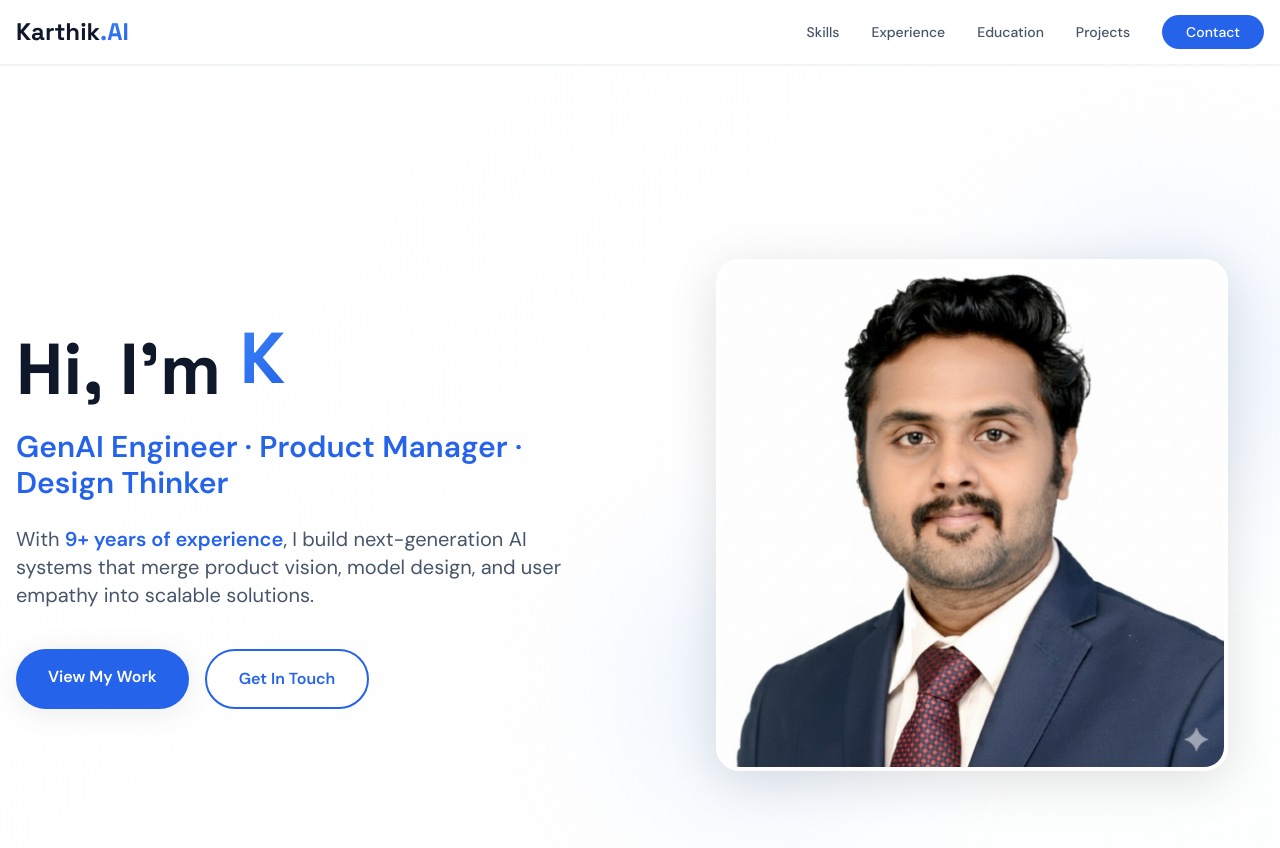
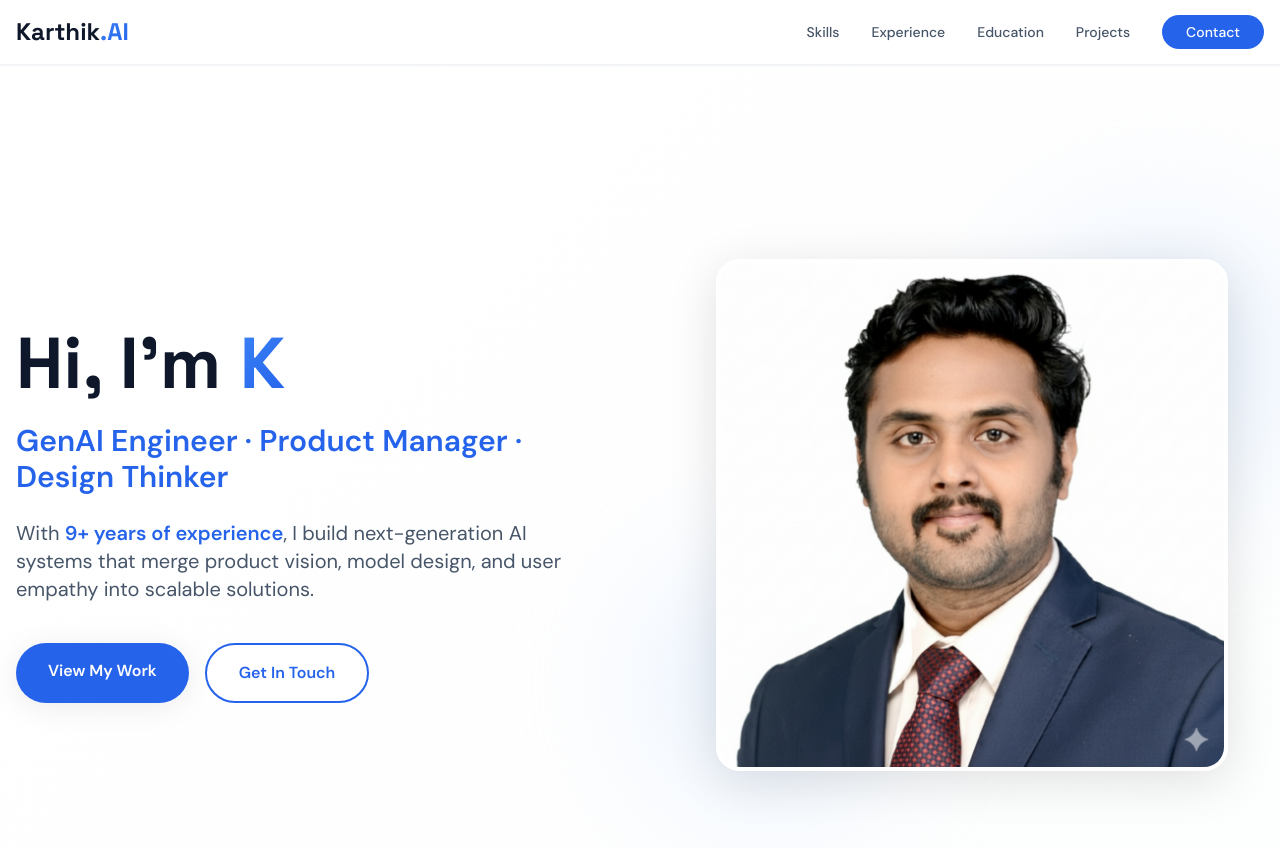
Before and after one commit to karthik65432/karthik65432.github.io, a Jekyll site: the page built from index.md, in a window 1280 px wide and 900 px high. Shown: the top 848 px of the window. Built offline with Jekyll 4.4.1, drawn with Linux system fonts in a browser that asks for light colours; nearby versions of some CDN libraries.

Commit message:
Fix baseline alignment for hero text

```diff
--- a/index.md
+++ b/index.md
@@ -10,8 +10,8 @@ title: "Karthik K — GenAI Engineer · Product Manager · Design Thinker"
 
       <!-- Left: Text Content -->
       <div class="space-y-6 scroll-reveal">
-        <h1 class="text-5xl md:text-6xl lg:text-7xl font-display font-bold text-slate-900 leading-tight">
-          Hi, I'm <span class="gradient-text typewriter-text" id="typewriter-name">Karthik K</span>
+        <h1 class="text-5xl md:text-6xl lg:text-7xl font-display font-bold text-slate-900 leading-tight flex items-baseline flex-wrap">
+          <span>Hi, I'm&nbsp;</span><span class="gradient-text typewriter-text" id="typewriter-name">Karthik K</span>
         </h1>
 
         <p class="text-2xl md:text-3xl text-brand-600 font-semibold">
```
